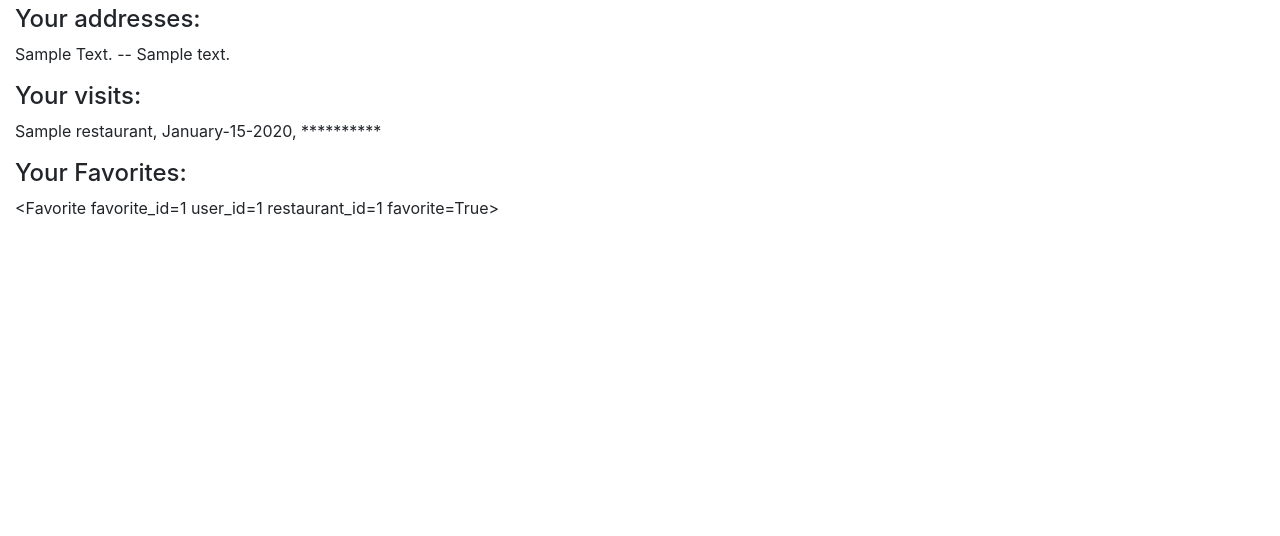
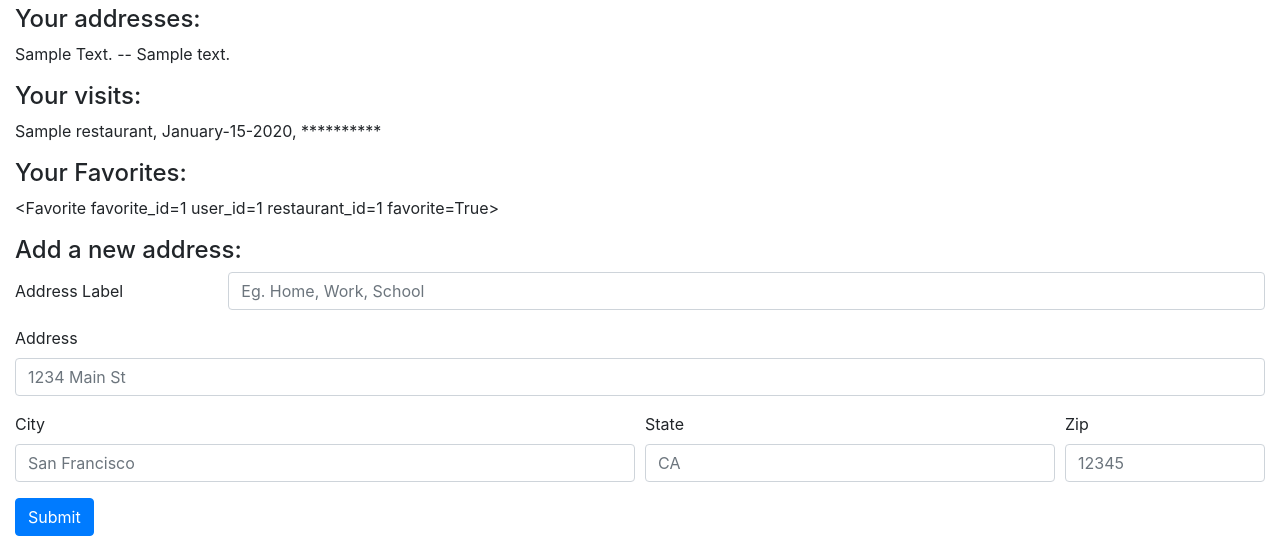
Before and after one commit to alyssalew/foraging-foodie, a Flask app: page /my-profile in a window 1280 px wide. Shown: the part 343-879 px from the top of the page. Before the commit the page ends 559 px from the top, so only its background shows below. Run offline with Flask 2, Linux system fonts and the light colour scheme; the visitor is signed in with stand-in values (Sample User, id 1); tables that the repository leaves empty hold one stand-in row (values such as "Sample post"); some libraries are stand-ins or nearby versions.

Commit message:
Add ability to add new user address

```diff
--- a/server.py
+++ b/server.py
@@ -16,7 +16,7 @@ from datetime import date
 from model import connect_to_db, db
 
 
-from flask import (Flask, render_template, redirect, request, flash, session)
+from flask import (Flask, render_template, redirect, request, flash, session, jsonify)
 from flask_debugtoolbar import DebugToolbarExtension
 
 
@@ -245,6 +245,34 @@ def shows_user_profile():
         flash("You aren't logged in. Login here!")
         return redirect('/login')
 
+@app.route('/new-address', methods=['POST'])
+def add_address():
+    """ Adds new address for a user """
+
+    label = request.form.get("label")
+    address1 = request.form.get("address1")
+    city = request.form.get("city")
+    state = request.form.get("state")
+    zipcode = request.form.get("zipcode")
+
+    print "New address added"
+
+    user_id = session['login']
+
+    address = Address(user_id=user_id, address_label=label,
+                address="{}, {}, {} {}".format(address1, city, state, zipcode))
+
+    print address
+    db.session.add(address)
+    db.session.commit()
+
+    new_address = {"label": label,
+                    "address": "{}, {}, {} {}".format(address1, city, state, zipcode)
+                    }
+
+    user_object = User.query.get(user_id)
+
+    return jsonify(new_address,'/templates/dynamic-profile',render_template('my-profile.html', user_object=user_object))
 
 
 
--- /dev/null
+++ b/static/js/add-address.js
@@ -0,0 +1,28 @@
+"use strict";
+
+
+function showAddressResults(results) {
+    // console.log(results);
+    var address_obj = results[0];
+
+    alert("You have addded a new address! \n" + address_obj['label'] + ": " + address_obj['address']);
+
+    $('.dynamic').append(results);
+
+}
+
+function submitAddress(evt) {
+    evt.preventDefault();
+
+    var formInputs = {
+        "label": $("#inputLabel").val(),
+        "address1": $("#inputAddress").val(),
+        "city": $("#inputCity").val(),
+        "state": $("#inputState").val(),
+        "zipcode": $("#inputZip").val(),
+    };
+
+    $.post('/new-address', formInputs, showAddressResults);
+}
+
+$("#new-address-form").on("submit", submitAddress);
--- a/templates/base.html
+++ b/templates/base.html
@@ -43,13 +43,17 @@
 
         <!-- Optional JavaScript -->
         <!-- jQuery first, then Popper.js, then Bootstrap JS -->
-        <script src="https://code.jquery.com/jquery-3.3.1.slim.min.js" integrity="sha384-q8i/X+965DzO0rT7abK41JStQIAqVgRVzpbzo5smXKp4YfRvH+8abtTE1Pi6jizo" crossorigin="anonymous"></script>
+
+        <!--<script src="https://code.jquery.com/jquery-3.3.1.slim.min.js" integrity="sha384-q8i/X+965DzO0rT7abK41JStQIAqVgRVzpbzo5smXKp4YfRvH+8abtTE1Pi6jizo" crossorigin="anonymous"></script>-->
+        <script src="https://code.jquery.com/jquery-3.3.1.min.js"></script> <!-- Using the full version so we can do other JQuery things -->
+
         <script src="https://cdnjs.cloudflare.com/ajax/libs/popper.js/1.14.3/umd/popper.min.js" integrity="sha384-ZMP7rVo3mIykV+2+9J3UJ46jBk0WLaUAdn689aCwoqbBJiSnjAK/l8WvCWPIPm49" crossorigin="anonymous"></script>
         <script src="https://stackpath.bootstrapcdn.com/bootstrap/4.1.1/js/bootstrap.min.js" integrity="sha384-smHYKdLADwkXOn1EmN1qk/HfnUcbVRZyYmZ4qpPea6sjB/pTJ0euyQp0Mk8ck+5T" crossorigin="anonymous"></script>
-
         <!-- My Javascript -->
         <script src="/static/js/restaurant-info.js"></script>
         <script src="/static/js/tooltips.js"></script>
+        <script src="/static/js/add-address.js"></script>
+
     </div>
   </body>
 </html>
--- a/templates/my-profile.html
+++ b/templates/my-profile.html
@@ -23,6 +23,35 @@
         <p> {{favorite}} </p>
     {% endfor %}
 
+<h4> Add a new address:</h4>
+<form id="new-address-form">
+  <div class="form-group row">
+    <label for="inputLabel" class="col-sm-2 col-form-label">Address Label</label>
+    <div class="col-sm-10">
+        <input type="text" class="form-control" id="inputLabel" placeholder="Eg. Home, Work, School" required>
+    </div>
+  </div>
+  <div class="form-group">
+    <label for="inputAddress">Address</label>
+    <input type="text" class="form-control" id="inputAddress" placeholder="1234 Main St">
+  </div>
+  <div class="form-row">
+    <div class="form-group col-sm-6">
+      <label for="inputCity">City</label>
+      <input type="text" class="form-control" id="inputCity" placeholder="San Francisco">
+    </div>
+    <div class="form-group col-sm-4">
+      <label for="inputState">State</label>
+      <input type= "text" class="form-control" id="inputState" placeholder="CA" maxlength="2">
+    </div>
+    <div class="form-group col-sm-2">
+      <label for="inputZip">Zip</label>
+      <input type="number" class="form-control" id="inputZip" placeholder= "12345" max="99999">
+    </div>
+  </div>
+  <button type="submit" class="btn btn-primary">Submit</button>
+</form>
+
 
 
 
```
Also changed, not shown: templates/dynamic-profile.html (added, +10 -0 lines).
